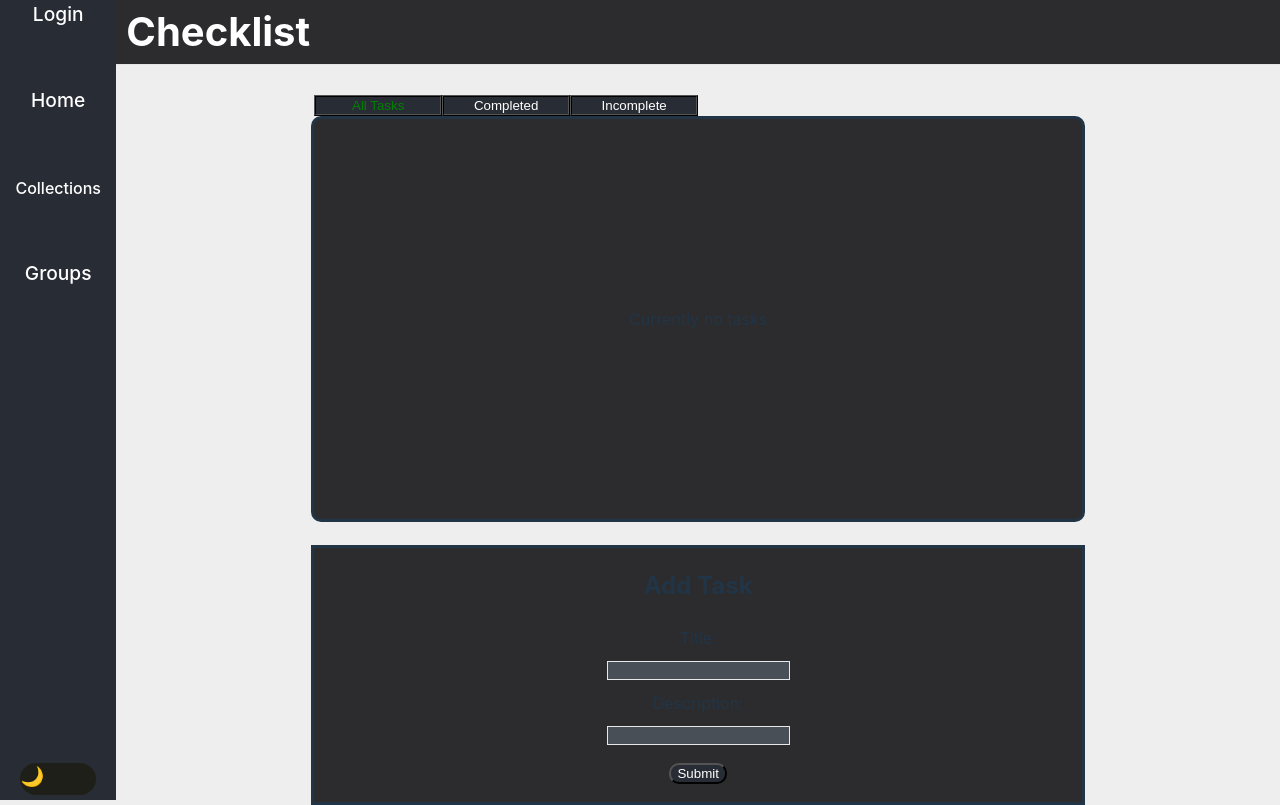
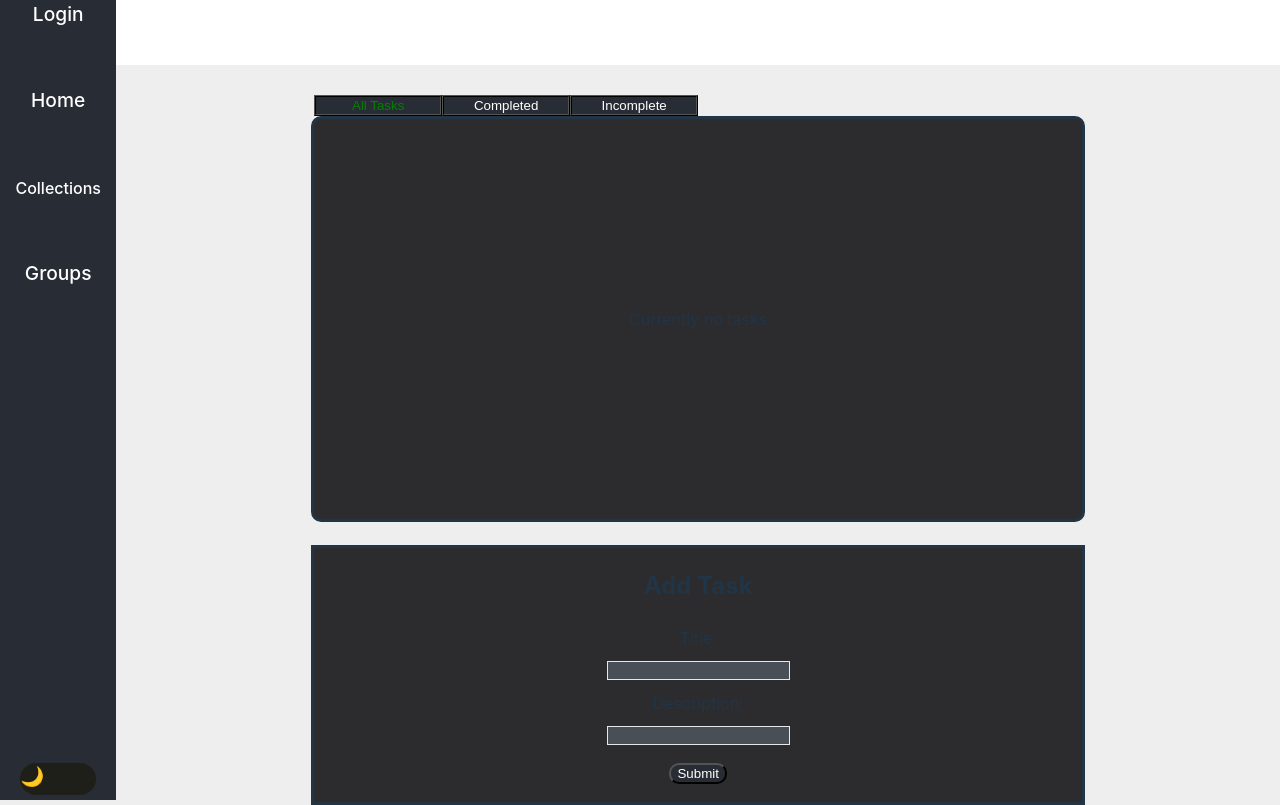
Before and after one commit to JesusMunoz01/TaskPlanner, a React (Vite) app in the folder client/: page / in a window 1280 px wide. Built offline with nearby package versions, Linux system fonts and the light colour scheme.

Commit message:
updated text color and card color for light mode

```diff
--- a/client/src/css/collections.css
+++ b/client/src/css/collections.css
@@ -17,6 +17,14 @@
 
 .collectionsBox h1{
     font-size: 32px;
+}
+
+.groupsBox-header{
+    background-color: white;
+}
+
+.groupsBox-headerLeft h1{
+    color: var(--secondary-color);
 }
 
 .collections{
--- a/client/src/css/groups.css
+++ b/client/src/css/groups.css
@@ -127,6 +127,10 @@
     border-bottom: 1px solid;
     border-color: var(--secondary-color);
     background-color: var(--card-color);
+}
+
+.groupsBox-headerLeft h1{
+    color: black;
 }
 
 .groupsBox-headerActions{
--- a/client/src/css/index.css
+++ b/client/src/css/index.css
@@ -34,7 +34,7 @@
   background-color: white;
   --primary-color: white;
   --secondary-color: #242424;
-  --card-color: #37393d;
+  --card-color: #eeeeee;
   --links: blue;
 }
 
```
